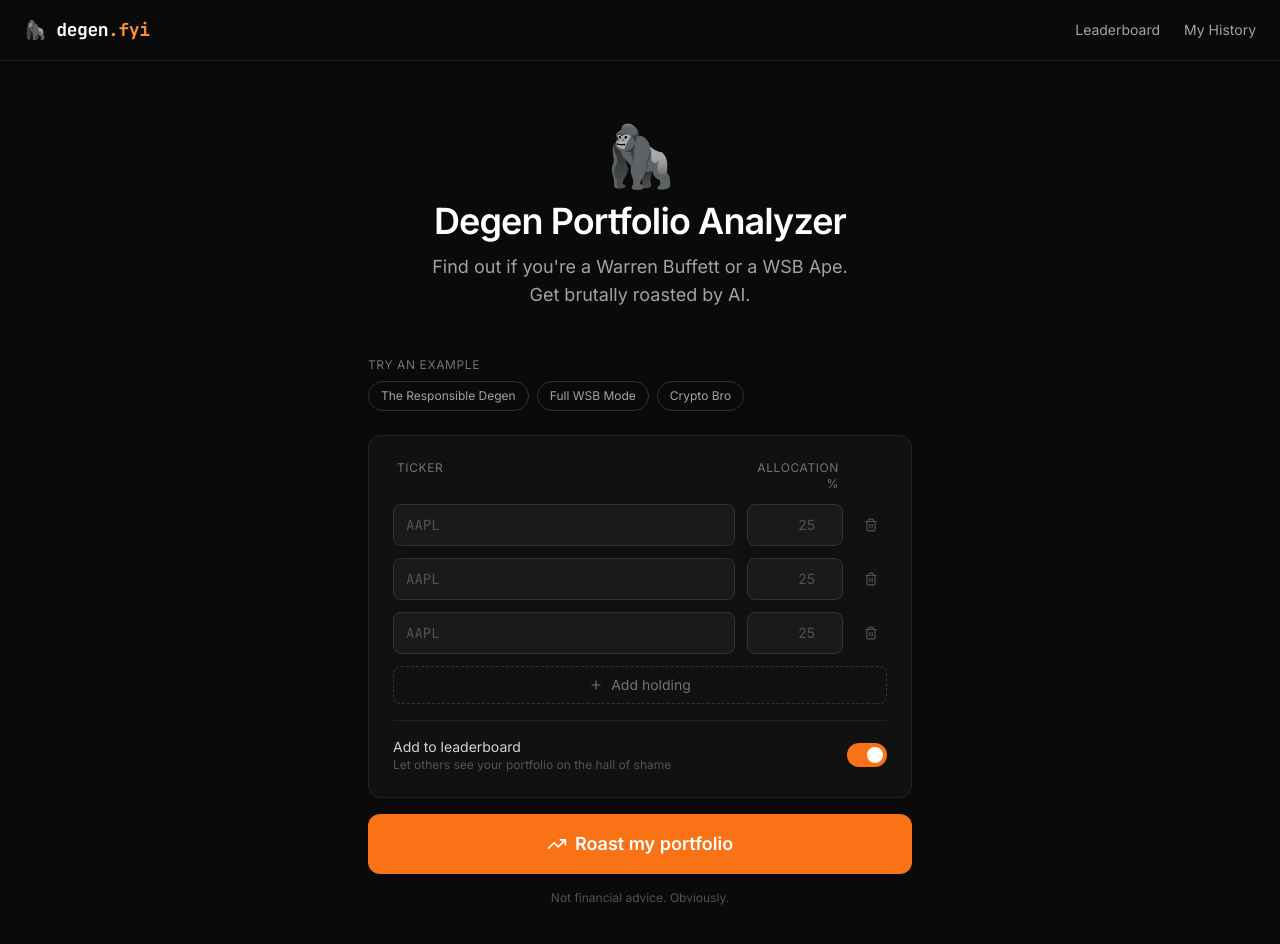
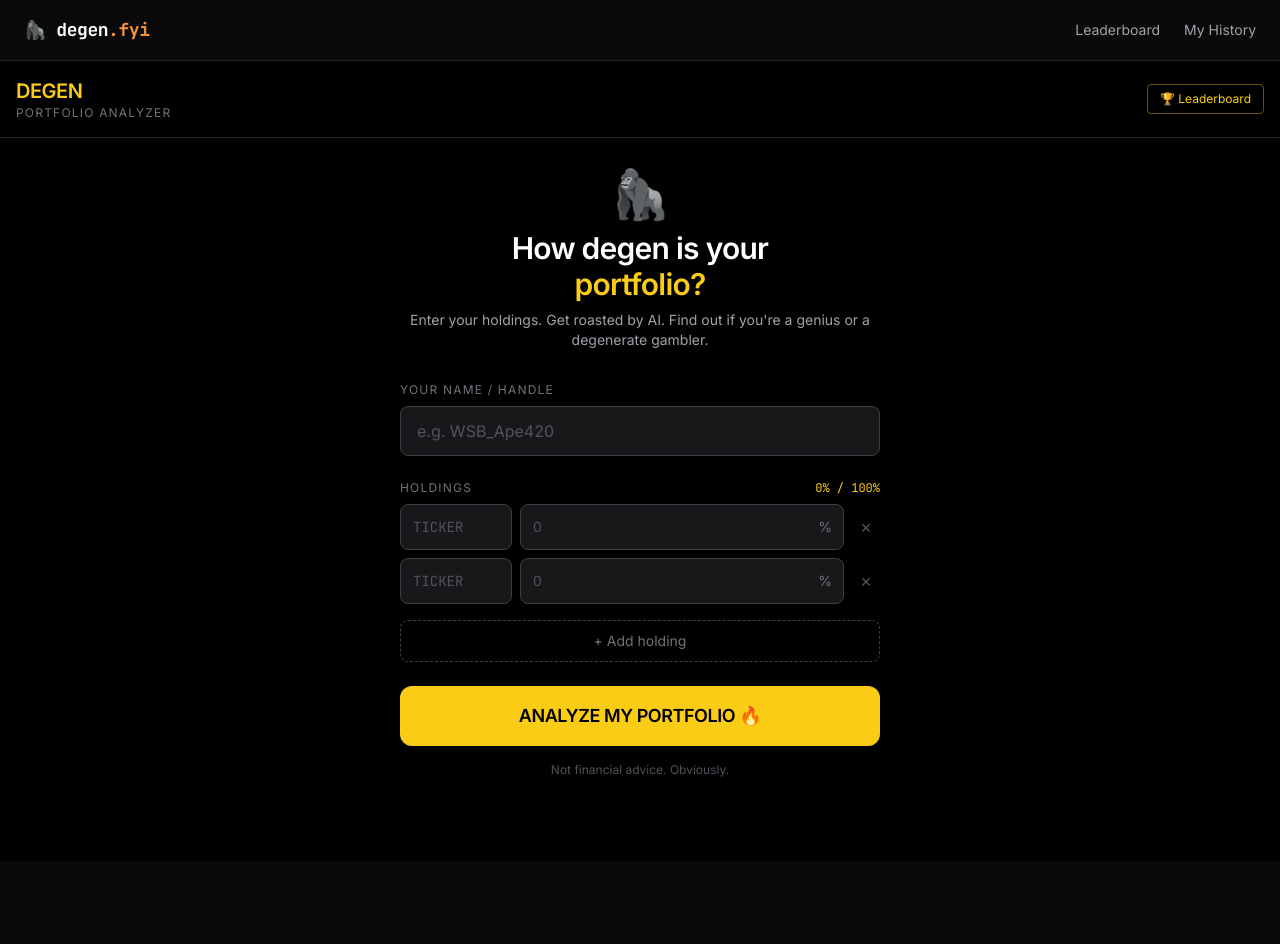
Before and after one commit to jtthomascali-dot/degen-portfolio, a Next.js app: page / in a window 1280 px wide. Shown: the top 944 px of the page. After the commit the page ends 861 px from the top, so only its background shows below. Built offline with nearby package versions, Linux system fonts and the light colour scheme.

Commit message:
Update page.tsx

```diff
--- a/app/page.tsx
+++ b/app/page.tsx
@@ -1,167 +1,205 @@
 'use client'
+
 import { useState } from 'react'
 import { useRouter } from 'next/navigation'
-import { Plus, Trash2, TrendingUp } from 'lucide-react'
-import { cn } from '@/lib/utils'
 
-type Row = { ticker: string; allocation: string }
-
-const EXAMPLES = [
-  { label: 'The Responsible Degen', holdings: [{ ticker: 'SPY', allocation: '50' }, { ticker: 'NVDA', allocation: '30' }, { ticker: 'BTC', allocation: '20' }] },
-  { label: 'Full WSB Mode',         holdings: [{ ticker: 'GME', allocation: '40' }, { ticker: 'AMC', allocation: '30' }, { ticker: 'DOGE', allocation: '30' }] },
-  { label: 'Crypto Bro',            holdings: [{ ticker: 'BTC', allocation: '40' }, { ticker: 'ETH', allocation: '30' }, { ticker: 'XRP', allocation: '20' }, { ticker: 'PEPE', allocation: '10' }] },
-]
+interface Holding {
+  ticker: string
+  allocation: number
+}
 
 export default function Home() {
   const router = useRouter()
-  const [rows, setRows] = useState<Row[]>([
-    { ticker: '', allocation: '' },
-    { ticker: '', allocation: '' },
-    { ticker: '', allocation: '' },
+  const [holdings, setHoldings] = useState<Holding[]>([
+    { ticker: '', allocation: 0 },
+    { ticker: '', allocation: 0 },
   ])
+  const [nickname, setNickname] = useState('')
   const [loading, setLoading] = useState(false)
   const [error, setError] = useState('')
-  const [makePublic, setMakePublic] = useState(true)
 
-  const updateRow = (i: number, field: keyof Row, value: string) => {
-    const next = [...rows]
-    next[i] = { ...next[i], [field]: field === 'ticker' ? value.toUpperCase() : value }
-    setRows(next)
+  const addHolding = () => {
+    if (holdings.length < 10) {
+      setHoldings([...holdings, { ticker: '', allocation: 0 }])
+    }
   }
 
-  const addRow    = () => setRows([...rows, { ticker: '', allocation: '' }])
-  const removeRow = (i: number) => setRows(rows.filter((_, idx) => idx !== i))
+  const removeHolding = (index: number) => {
+    if (holdings.length > 1) {
+      setHoldings(holdings.filter((_, i) => i !== index))
+    }
+  }
 
-  const loadExample = (holdings: Row[]) => setRows(holdings)
+  const updateHolding = (index: number, field: keyof Holding, value: string) => {
+    const updated = [...holdings]
+    if (field === 'ticker') {
+      updated[index].ticker = value.toUpperCase()
+    } else {
+      updated[index].allocation = parseFloat(value) || 0
+    }
+    setHoldings(updated)
+  }
 
-  const total = rows.reduce((s, r) => s + (parseFloat(r.allocation) || 0), 0)
+  const totalAllocation = holdings.reduce((sum, h) => sum + h.allocation, 0)
 
-  const submit = async () => {
+  const handleSubmit = async () => {
     setError('')
-    const valid = rows.filter(r => r.ticker.trim())
-    if (valid.length < 1) { setError('Add at least one ticker.'); return }
-    if (total > 0 && (total < 85 || total > 115)) {
-      setError(`Allocations add up to ${Math.round(total)}% — keep it close to 100%.`)
+    const validHoldings = holdings.filter(h => h.ticker && h.allocation > 0)
+    if (validHoldings.length === 0) {
+      setError('Add at least one holding with a ticker and allocation.')
       return
     }
+    if (Math.abs(totalAllocation - 100) > 1) {
+      setError(`Allocations must add up to 100% (currently ${totalAllocation.toFixed(1)}%)`)
+      return
+    }
+
     setLoading(true)
     try {
       const res = await fetch('/api/analyze', {
         method: 'POST',
         headers: { 'Content-Type': 'application/json' },
-        body: JSON.stringify({ holdings: valid, isPublic: makePublic }),
+        body: JSON.stringify({ holdings: validHoldings, nickname: nickname || 'Anonymous Degen' }),
       })
       const data = await res.json()
-      if (!res.ok) throw new Error(data.error || 'Something went wrong')
-      router.push(`/results/${data.shareId}`)
-    } catch (e: unknown) {
-      setError(e instanceof Error ? e.message : 'Failed to analyze portfolio')
+      if (data.id) {
+        router.push(`/results/${data.id}`)
+      } else {
+        setError(data.error || 'Something went wrong. Try again.')
+      }
+    } catch {
+      setError('Failed to connect. Try again.')
     } finally {
       setLoading(false)
     }
   }
 
   return (
-    <main className="max-w-xl mx-auto px-4 py-16">
-      <div className="text-center mb-12">
-        <div className="text-6xl mb-4">🦍</div>
-        <h1 className="text-4xl font-bold tracking-tight mb-3">
-          Degen Portfolio Analyzer
-        </h1>
-        <p className="text-zinc-400 text-lg">
-          Find out if you&apos;re a Warren Buffett or a WSB Ape.
-          <br />Get brutally roasted by AI.
+    <main className="min-h-screen bg-black text-white">
+      {/* Header */}
+      <div className="border-b border-zinc-800 px-4 py-4 flex items-center justify-between">
+        <div>
+          <h1 className="text-xl font-black tracking-tight text-yellow-400">DEGEN</h1>
+          <p className="text-xs text-zinc-500 tracking-widest uppercase">Portfolio Analyzer</p>
+        </div>
+        <a
+          href="/leaderboard"
+          className="text-xs text-yellow-400 border border-yellow-400/40 px-3 py-1.5 rounded hover:bg-yellow-400/10 transition-colors"
+        >
+          🏆 Leaderboard
+        </a>
+      </div>
+
+      <div className="max-w-lg mx-auto px-4 py-8">
+        {/* Hero */}
+        <div className="mb-8 text-center">
+          <div className="text-5xl mb-3">🦍</div>
+          <h2 className="text-3xl font-black tracking-tight mb-2">
+            How degen is your<br />
+            <span className="text-yellow-400">portfolio?</span>
+          </h2>
+          <p className="text-zinc-400 text-sm">
+            Enter your holdings. Get roasted by AI. Find out if you&apos;re a genius or a degenerate gambler.
           </p>
         </div>
 
-      {/* Example portfolios */}
+        {/* Nickname */}
         <div className="mb-6">
-        <p className="text-xs text-zinc-500 mb-2 uppercase tracking-wider">Try an example</p>
-        <div className="flex gap-2 flex-wrap">
-          {EXAMPLES.map(ex => (
-            <button key={ex.label} onClick={() => loadExample(ex.holdings)}
-              className="text-xs px-3 py-1.5 rounded-full border border-[#333] text-zinc-400 hover:text-white hover:border-[#555] transition-colors">
-              {ex.label}
+          <label className="block text-xs text-zinc-500 uppercase tracking-widest mb-2">
+            Your Name / Handle
+          </label>
+          <input
+            type="text"
+            placeholder="e.g. WSB_Ape420"
+            value={nickname}
+            onChange={e => setNickname(e.target.value)}
+            className="w-full bg-zinc-900 border border-zinc-700 rounded-lg px-4 py-3 text-white placeholder-zinc-600 focus:outline-none focus:border-yellow-400 transition-colors text-base"
+          />
+        </div>
+
+        {/* Holdings */}
+        <div className="mb-4">
+          <div className="flex items-center justify-between mb-2">
+            <label className="text-xs text-zinc-500 uppercase tracking-widest">Holdings</label>
+            <span className={`text-xs font-mono ${Math.abs(totalAllocation - 100) < 1 ? 'text-green-400' : 'text-yellow-400'}`}>
+              {totalAllocation.toFixed(0)}% / 100%
+            </span>
+          </div>
+
+          <div className="space-y-2">
+            {holdings.map((holding, index) => (
+              <div key={index} className="flex gap-2 items-center">
+                <input
+                  type="text"
+                  placeholder="TICKER"
+                  value={holding.ticker}
+                  onChange={e => updateHolding(index, 'ticker', e.target.value)}
+                  className="w-28 bg-zinc-900 border border-zinc-700 rounded-lg px-3 py-3 text-white placeholder-zinc-600 focus:outline-none focus:border-yellow-400 transition-colors font-mono text-sm uppercase"
+                  maxLength={6}
+                />
+                <div className="relative flex-1">
+                  <input
+                    type="number"
+                    placeholder="0"
+                    value={holding.allocation || ''}
+                    onChange={e => updateHolding(index, 'allocation', e.target.value)}
+                    className="w-full bg-zinc-900 border border-zinc-700 rounded-lg px-3 py-3 pr-8 text-white placeholder-zinc-600 focus:outline-none focus:border-yellow-400 transition-colors text-sm"
+                    min="0"
+                    max="100"
+                  />
+                  <span className="absolute right-3 top-1/2 -translate-y-1/2 text-zinc-500 text-sm">%</span>
+                </div>
+                <button
+                  onClick={() => removeHolding(index)}
+                  className="text-zinc-600 hover:text-red-400 transition-colors p-2 text-lg leading-none"
+                >
+                  ×
                 </button>
+              </div>
             ))}
           </div>
         </div>
 
-      {/* Input form */}
-      <div className="surface rounded-xl p-6 mb-4">
-        <div className="flex gap-3 mb-3 text-xs text-zinc-500 uppercase tracking-wider px-1">
-          <span className="flex-1">Ticker</span>
-          <span className="w-24 text-right">Allocation %</span>
-          <span className="w-8" />
-        </div>
+        {/* Add holding */}
+        {holdings.length < 10 && (
+          <button
+            onClick={addHolding}
+            className="w-full border border-dashed border-zinc-700 rounded-lg py-2.5 text-zinc-500 hover:border-yellow-400/50 hover:text-yellow-400/70 transition-colors text-sm mb-6"
+          >
+            + Add holding
+          </button>
+        )}
 
-        {rows.map((row, i) => (
-          <div key={i} className="flex gap-3 mb-3 items-center">
-            <input
-              className="ticker-input flex-1 bg-[#1a1a1a] border border-[#333] rounded-lg px-3 py-2.5 text-sm font-mono focus:outline-none focus:border-orange-500/50 text-white placeholder:text-zinc-600"
-              placeholder="AAPL"
-              maxLength={10}
-              value={row.ticker}
-              onChange={e => updateRow(i, 'ticker', e.target.value)}
-            />
-            <input
-              className="w-24 bg-[#1a1a1a] border border-[#333] rounded-lg px-3 py-2.5 text-sm text-right focus:outline-none focus:border-orange-500/50 text-white placeholder:text-zinc-600"
-              placeholder="25"
-              type="number"
-              min={0}
-              max={100}
-              value={row.allocation}
-              onChange={e => updateRow(i, 'allocation', e.target.value)}
-            />
-            <button onClick={() => removeRow(i)}
-              className="w-8 h-8 flex items-center justify-center text-zinc-600 hover:text-red-400 transition-colors rounded-lg hover:bg-red-400/10">
-              <Trash2 size={14} />
-            </button>
-          </div>
-        ))}
-
-        <button onClick={addRow}
-          className="w-full py-2 border border-dashed border-[#333] rounded-lg text-sm text-zinc-500 hover:text-zinc-300 hover:border-[#555] transition-colors flex items-center justify-center gap-2 mt-1">
-          <Plus size={14} /> Add holding
-        </button>
-
-        {/* Allocation total indicator */}
-        {total > 0 && (
-          <div className={cn('mt-4 text-xs text-right', total > 115 || total < 85 ? 'text-red-400' : 'text-green-400')}>
-            Total: {Math.round(total)}%
+        {/* Error */}
+        {error && (
+          <div className="mb-4 p-3 bg-red-500/10 border border-red-500/30 rounded-lg text-red-400 text-sm">
+            {error}
           </div>
         )}
 
-        {/* Public toggle */}
-        <div className="mt-4 pt-4 border-t border-[#222] flex items-center justify-between">
-          <div>
-            <p className="text-sm text-zinc-300">Add to leaderboard</p>
-            <p className="text-xs text-zinc-600">Let others see your portfolio on the hall of shame</p>
-          </div>
-          <button onClick={() => setMakePublic(!makePublic)}
-            className={cn('w-10 h-6 rounded-full transition-colors relative', makePublic ? 'bg-orange-500' : 'bg-[#333]')}>
-            <span className={cn('absolute top-1 w-4 h-4 bg-white rounded-full transition-all', makePublic ? 'left-5' : 'left-1')} />
-          </button>
-        </div>
-      </div>
-
-      {error && <p className="text-red-400 text-sm text-center mb-4">{error}</p>}
-
-      <button onClick={submit} disabled={loading}
-        className="w-full py-4 bg-orange-500 hover:bg-orange-400 disabled:opacity-50 disabled:cursor-not-allowed text-white font-semibold rounded-xl transition-colors flex items-center justify-center gap-2 text-lg">
+        {/* Submit */}
+        <button
+          onClick={handleSubmit}
+          disabled={loading}
+          className="w-full bg-yellow-400 text-black font-black text-lg py-4 rounded-xl hover:bg-yellow-300 active:scale-95 transition-all disabled:opacity-50 disabled:cursor-not-allowed tracking-tight"
+        >
           {loading ? (
-          <>
-            <div className="w-5 h-5 border-2 border-white/30 border-t-white rounded-full animate-spin" />
-            Consulting the WSB oracle...
-          </>
+            <span className="flex items-center justify-center gap-2">
+              <svg className="animate-spin h-5 w-5" viewBox="0 0 24 24" fill="none">
+                <circle className="opacity-25" cx="12" cy="12" r="10" stroke="currentColor" strokeWidth="4" />
+                <path className="opacity-75" fill="currentColor" d="M4 12a8 8 0 018-8V0C5.373 0 0 5.373 0 12h4z" />
+              </svg>
+              Roasting your portfolio...
+            </span>
           ) : (
-          <><TrendingUp size={20} /> Roast my portfolio</>
+            'ANALYZE MY PORTFOLIO 🔥'
           )}
         </button>
 
-      <p className="text-center text-xs text-zinc-600 mt-4">
+        <p className="text-center text-zinc-600 text-xs mt-4">
           Not financial advice. Obviously.
         </p>
+      </div>
     </main>
   )
 }
```
Lines whose indentation alone changed are shown as unchanged.
